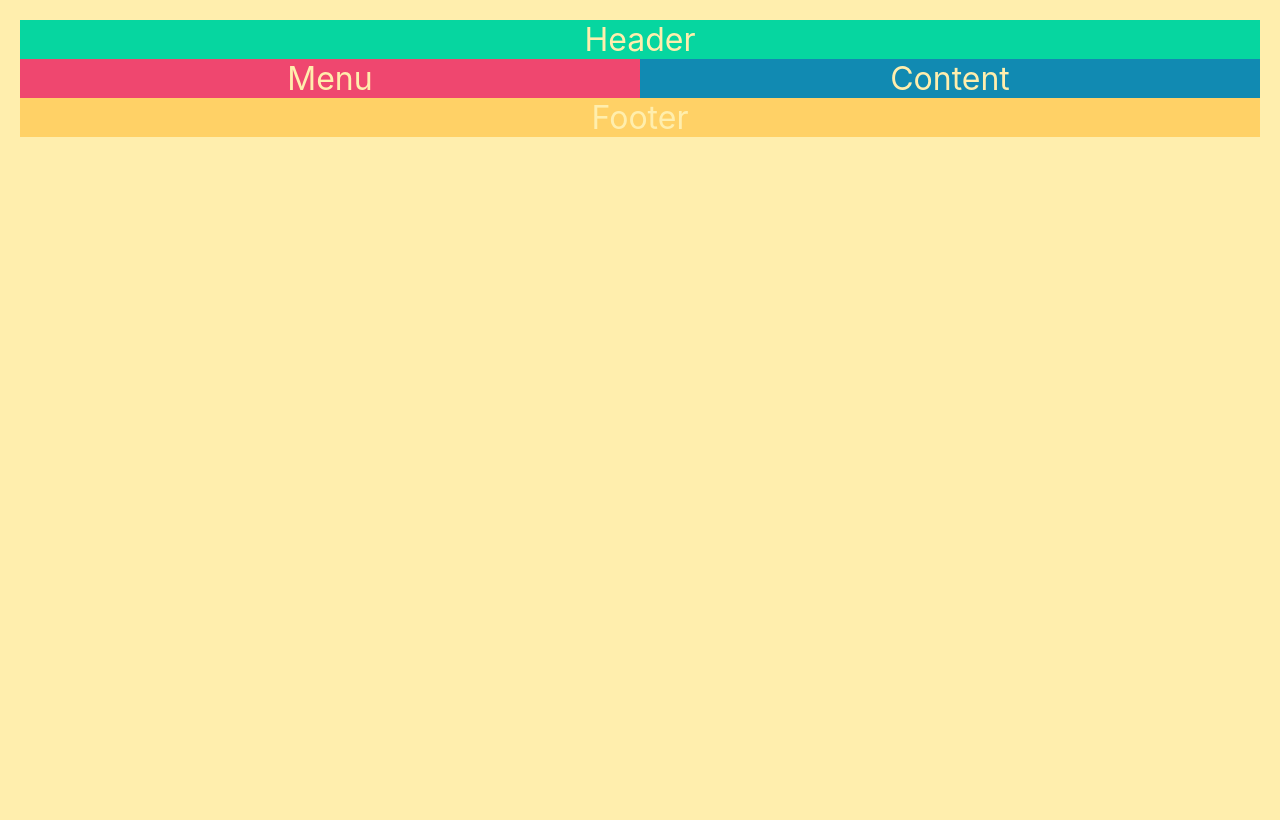
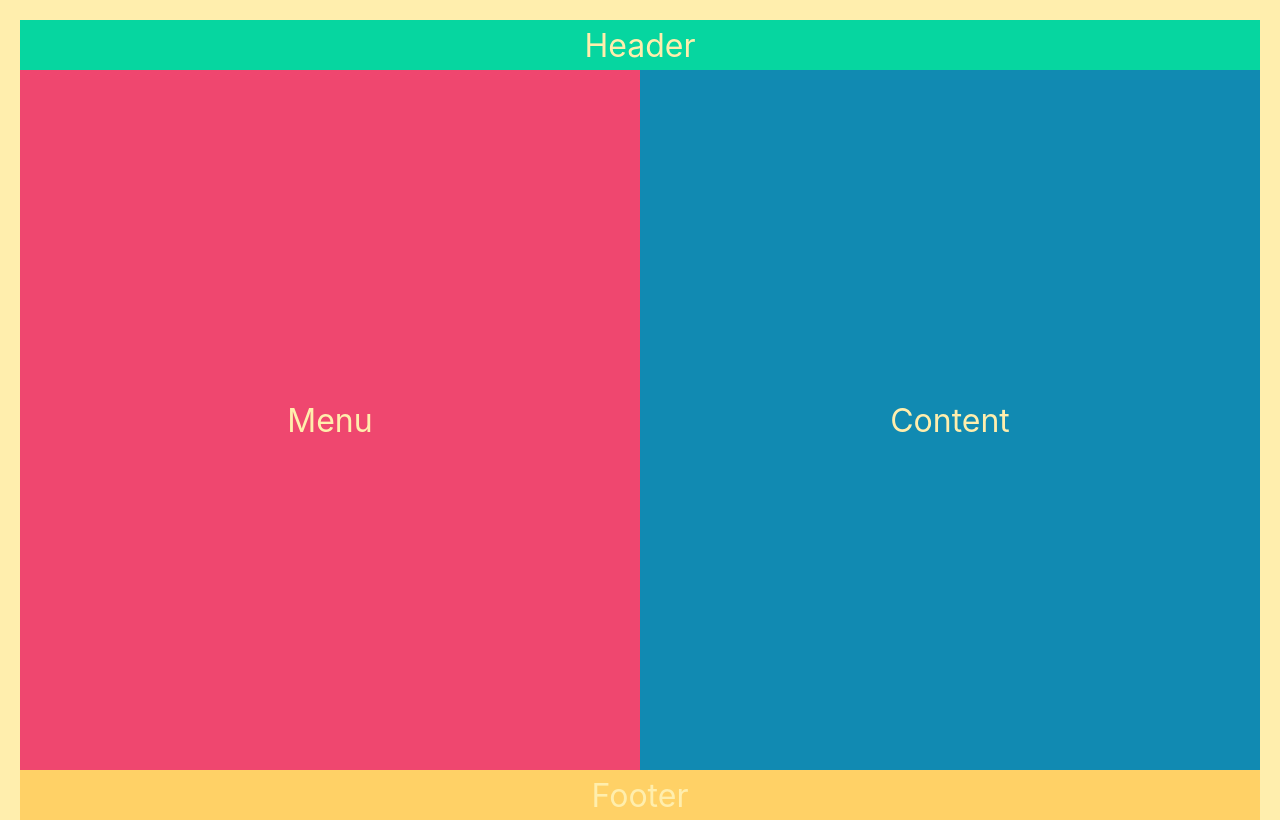
Before and after one commit to HelloAyan/CSS-Grid-Layout, a plain HTML site: page layout.html in a window 1280 px wide. Drawn offline with Linux system fonts and the light colour scheme.

Commit message:
Modified layout file

```diff
--- a/layout.html
+++ b/layout.html
@@ -9,7 +9,9 @@
     <style>
         .container{
             display: grid;
+            height: 100%;
             grid-template-columns: 1fr 1fr;
+            grid-template-rows: 50px 1fr 50px;
         }
         .header{
             grid-column: 1 / -1;
```
